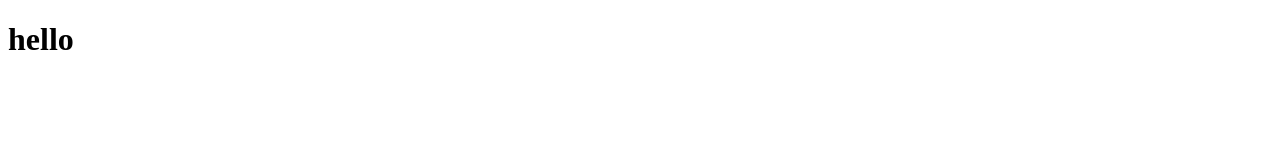
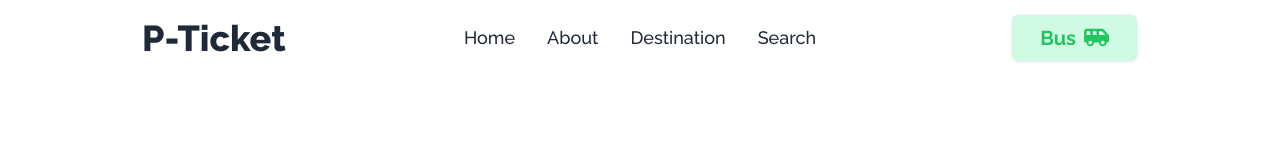
Before and after one commit to saiful108/smart-ticketing_a5, a plain HTML site: page index.html in a window 1280 px wide. Drawn offline with nearby package versions, Linux system fonts and the light colour scheme.

Commit message:
add navbar

```diff
--- a/index.html
+++ b/index.html
@@ -5,9 +5,71 @@
     <meta name="viewport" content="width=device-width, initial-scale=1.0">
     <link rel="stylesheet" href="style.css">
     <script src="/index.js"></script>
+    <!-- font -->
+    <link rel="preconnect" href="https://fonts.googleapis.com">
+<link rel="preconnect" href="https://fonts.gstatic.com" crossorigin>
+<link href="https://fonts.googleapis.com/css2?family=Raleway:ital,wght@0,100..900;1,100..900&display=swap" rel="stylesheet">
+<!-- icon -->
+<script src="https://kit.fontawesome.com/674bf18386.js" crossorigin="anonymous"></script>
+    <!-- tailwind -->
+    <script src="https://cdn.tailwindcss.com"></script>
+    <!-- daisyui -->
+    <link href="https://cdn.jsdelivr.net/npm/daisyui@4.10.5/dist/full.min.css" rel="stylesheet" type="text/css" />
+<script src="https://cdn.tailwindcss.com"></script>
     <title>smart ticketing</title>
+    <script>
+        tailwind.config = {
+          theme: {
+            extend: {
+              colors: {
+                clifford: '#da373d',
+              }
+            }
+          }
+        }
+      </script>
+       <style type="text/tailwindcss">
+        @layer utilities {
+          .content-auto {
+            content-visibility: auto;
+          }
+          .raleway{
+  font-family: "Raleway", sans-serif;
+  font-optical-sizing: auto;
+    font-style: normal;
+}
+        }
+      </style>
 </head>
-<body>
-    <h1>hello</h1>
+<body class="raleway px-[134px]">
+    <!-- navbar -->
+    <div class="navbar bg-base-100">
+        <div class="navbar-start">
+          <div class="dropdown">
+            <div tabindex="0" role="button" class="btn btn-ghost lg:hidden">
+              <svg xmlns="http://www.w3.org/2000/svg" class="h-5 w-5" fill="none" viewBox="0 0 24 24" stroke="currentColor"><path stroke-linecap="round" stroke-linejoin="round" stroke-width="2" d="M4 6h16M4 12h8m-8 6h16" /></svg>
+            </div>
+            <ul tabindex="0" class="menu menu-sm dropdown-content mt-3 z-[1] p-2 shadow bg-base-100 rounded-box w-52">
+                <li class="font-medium text-lg"><a>Home</a></li>
+                <li class="font-medium text-lg"><a>About</a></li>
+                <li class="font-medium text-lg"><a>Destination</a></li>
+                <li class="font-medium text-lg"><a>Search</a></li>
+            </ul>
+          </div>
+          <a class=" text-4xl font-extrabold  ">P-Ticket</a>
+        </div>
+        <div class="navbar-center hidden lg:flex">
+          <ul class="menu menu-horizontal px-1">
+            <li class="font-medium text-lg"><a>Home</a></li>
+            <li class="font-medium text-lg"><a>About</a></li>
+            <li class="font-medium text-lg"><a>Destination</a></li>
+            <li class="font-medium text-lg"><a>Search</a></li>
+          </ul>
+        </div>
+        <div class="navbar-end ">
+          <a class="btn px-7  text-green-500 bg-emerald-100 text-xl text-center font-bold ">Bus<i class="fa-solid fa-van-shuttle"></i></a>
+        </div>
+      </div>
+       <!-- navbar -->
 </body>
 </html>
```
